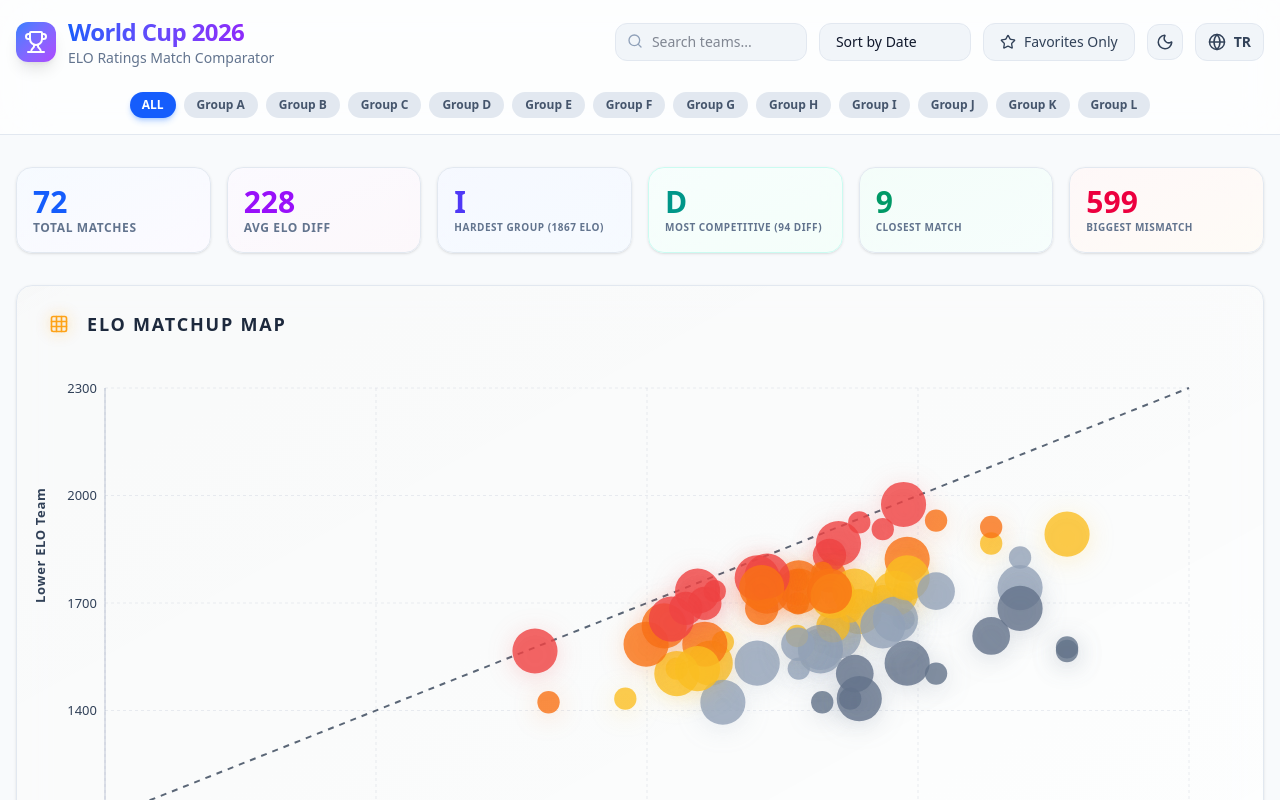
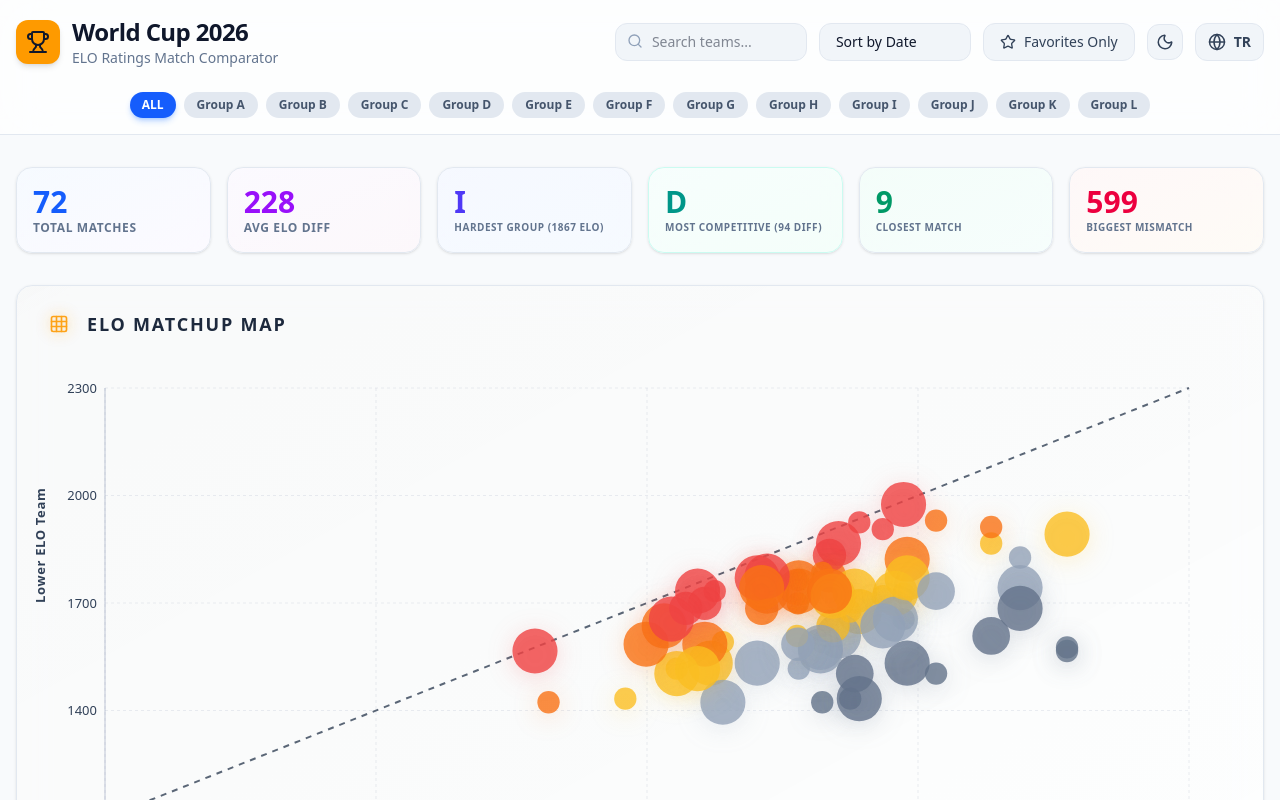
Before and after one commit to RYucel/worldcup2026, a React (Vite) app: page / in a window 1280 px wide. Shown: the top 800 px of the page. Built offline with nearby package versions, Linux system fonts and the light colour scheme.

Commit message:
style: update header branding and color palette
Replaced gradient branding with a consistent amber color scheme and standardized header typography for better readability.

```diff
--- a/src/App.tsx
+++ b/src/App.tsx
@@ -162,11 +162,11 @@ export default function App() {
         <div className="max-w-7xl mx-auto px-4 py-4">
           <div className="flex flex-col md:flex-row items-center justify-between gap-4">
             <div className="flex items-center gap-3">
-              <div className="p-2 bg-gradient-to-br from-blue-500 to-purple-500 rounded-xl shadow-lg">
-                <Trophy className="text-white w-6 h-6" />
+              <div className="p-2.5 bg-amber-500 rounded-xl shadow-md">
+                <Trophy className="text-slate-900 w-6 h-6" />
               </div>
               <div>
-                <h1 className="text-2xl font-black tracking-tight bg-gradient-to-r from-blue-600 to-purple-600 dark:from-blue-400 dark:to-purple-400 bg-clip-text text-transparent">
+                <h1 className="text-2xl font-black tracking-tight text-slate-900 dark:text-white">
                   {text.title}
                 </h1>
                 <p className="text-sm text-slate-500 dark:text-slate-400 font-medium">{text.subtitle}</p>
```
